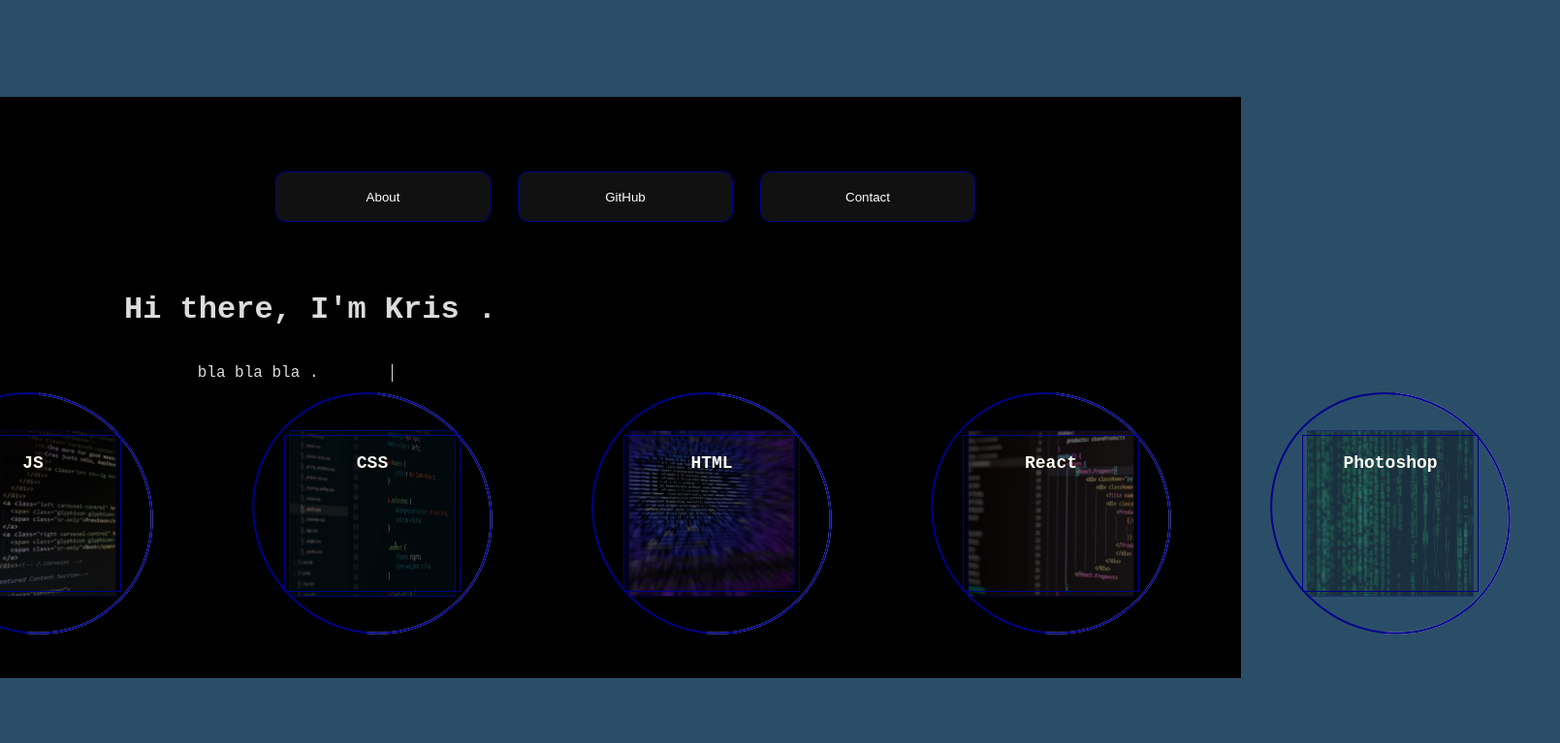
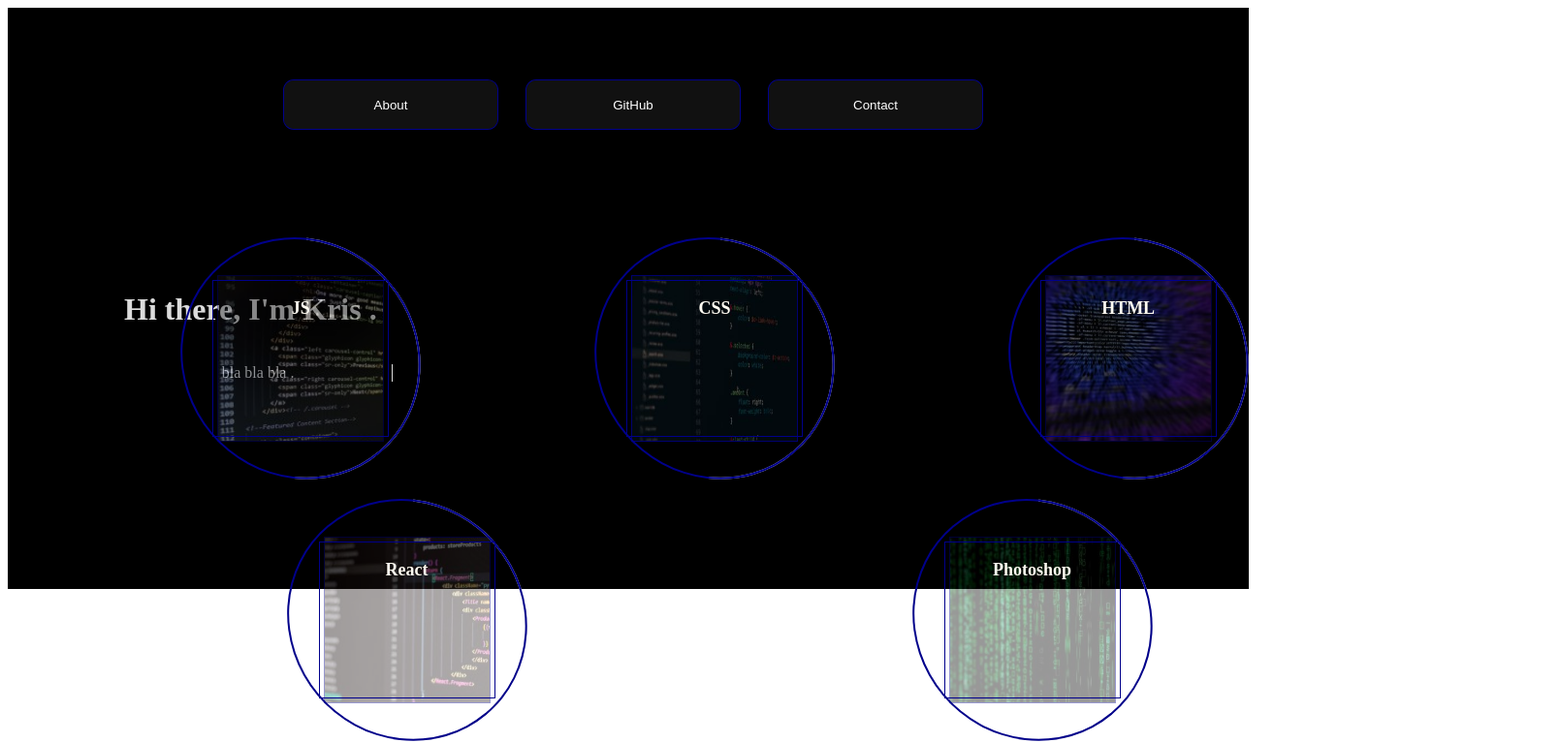
Before and after one commit to kriskris79/my-blackandwhitedev.com-website, a React (Create React App) app in the folder mywebsite/: page / in a window 1280 px wide. Shown: the top 767 px of the page at 97% size, 1609 px wide, since content can reach past the window. Built offline with nearby package versions, Linux system fonts and the light colour scheme.

Commit message:
problem with the grid2

```diff
--- a/mywebsite/src/App.css
+++ b/mywebsite/src/App.css
@@ -15,16 +15,23 @@
     justify-content: center;
     align-items: center;
     background-color: black;
-
+height: 200px;
 }
 
 .grid2 {
+    height: 200px;
     display: flex;
+    background-color: black;
 
 
 }
 .grid3 {
+    height: 400px;
     display: flex;
-
-
+    flex-wrap: wrap;
+    flex-direction: row;
+    align-content: flex-start;
+    justify-content: space-around;
+    align-items: center;
+background-color: black;
 }
--- a/mywebsite/src/components/Jobskills.css
+++ b/mywebsite/src/components/Jobskills.css
@@ -1,19 +1,18 @@
-/*JavaScript */
-/*HTML */
-/*CSS*/
+/*JS */
+/*CSS */
+/*HTML*/
 /*React*/
-/*Problem-Solving */
-/*Image editing */
+/*Photoshop */
 
 
-body {
-    margin: 0;
-    background-color: black;
-    display: flex;
-    align-items: center;
-    height: 100vh;
-    width: 100vw;
-}
+/*body {*/
+/*    margin: 0;*/
+/*    background-color: black;*/
+/*    display: flex;*/
+/*    align-items: center;*/
+/*    height: 100vh;*/
+/*    width: 100vw;*/
+/*}*/
 
 .container {
     height: 100vh;
--- a/mywebsite/src/components/Textanimation.css
+++ b/mywebsite/src/components/Textanimation.css
@@ -2,16 +2,17 @@
 
 
 
-body {
-    background: rgb(43,78,104);
-    color: rgb(220,220,220);
-    font-family: 'Fira Code', monospace;
-}
+/*body {*/
+/*    background: rgb(43,78,104);*/
+/*    !*color: rgb(220,220,220);*!*/
+/*    font-family: 'Fira Code', monospace;*/
+/*}*/
 
 .typewriter {
     position: absolute;
     top: 35%;
     left: 10%;
+    color: rgb(220,220,220);
 }
 
 .typewriter h1 {
```
